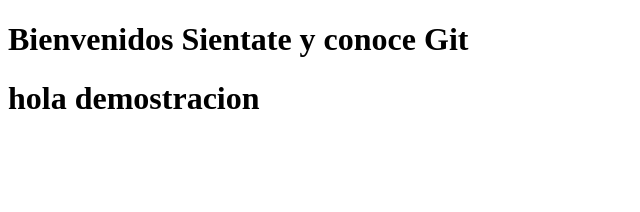
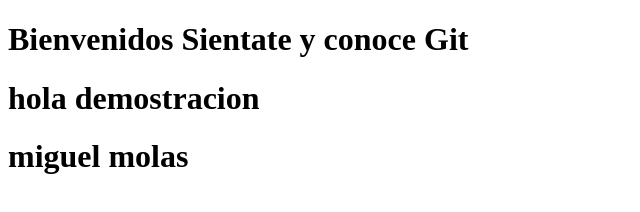
Before and after one commit to Carlos199/FeriaUnves, a plain HTML site: page index.html in a window 1280 px wide. Shown: the whole page, without its empty margins (0-640 px from the left). Drawn offline with Linux system fonts and the light colour scheme.

Commit message:
Update index.html

```diff
--- a/index.html
+++ b/index.html
@@ -6,5 +6,6 @@
 <body>
 <h1>Bienvenidos Sientate y conoce Git</h1>
 	<h1>  hola demostracion </h1>
+	<h1>  miguel molas </h1>
 </bod>
 </html>
```
